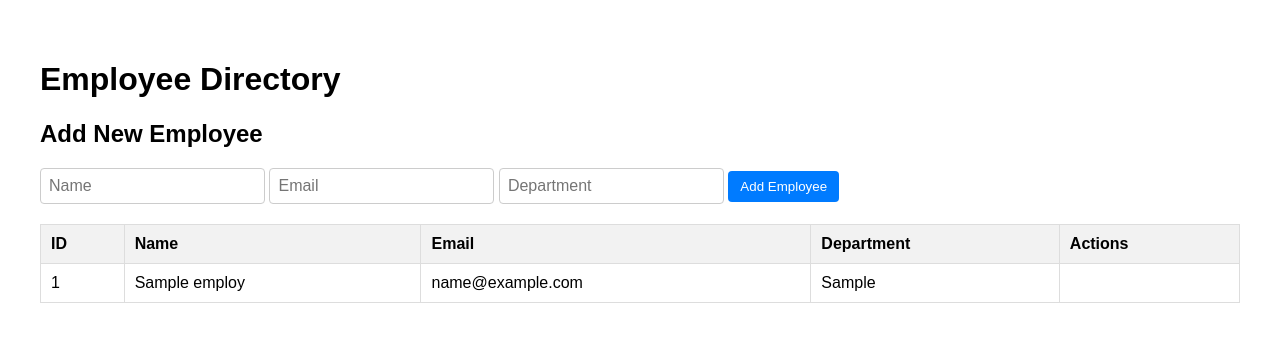
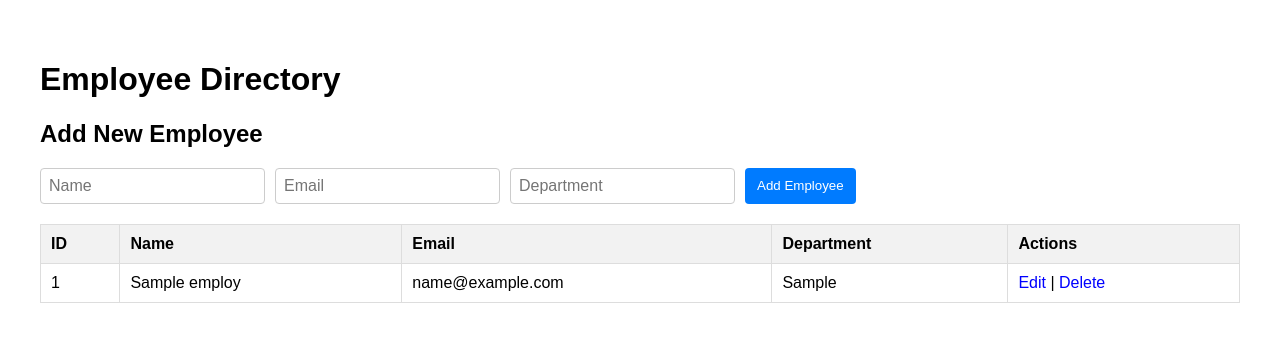
Before and after one commit to Shogo1811/employee_app, a Flask app: page / in a window 1280 px wide. Shown: the top 342 px of the page. Run offline with Flask 3, Linux system fonts and the light colour scheme; tables that the repository leaves empty hold one stand-in row (values such as "Sample post").

Commit message:
CRUD完成

```diff
--- a/app.py
+++ b/app.py
@@ -1,4 +1,4 @@
-from flask import Flask, render_template #, request, redirect, url_for
+from flask import Flask, render_template, request, redirect, url_for
 from flask_migrate import Migrate
 from models import db, Employ
 
@@ -12,7 +12,37 @@
 @app.route('/')
 def index():
     employees = Employ.query.all()
-    return render_template('employ_list.html', employees=employees)
+    return render_template('employee_list.html', employees=employees)
+
+@app.route('/add', methods=['GET', 'POST'])
+def add_employee():
+    if request.method == 'POST':
+        name = request.form['name']
+        email = request.form['email']
+        department = request.form['department']
+        new_employee = Employ(name=name, email=email, department=department)
+        db.session.add(new_employee)
+        db.session.commit()
+        return redirect(url_for('index'))
+    return render_template('employee_form.html', employee=None)
+
+@app.route('/edit/<int:id>', methods=['GET', 'POST'])
+def edit_employee(id):
+    employee = Employ.query.get_or_404(id)
+    if request.method == 'POST':
+        employee.name = request.form['name']
+        employee.email = request.form['email']
+        employee.department = request.form['department']
+        db.session.commit()
+        return redirect(url_for('index'))
+    return render_template('employee_form.html', employee=employee)
+
+@app.route('/delete/<int:id>', methods=['POST'])
+def delete_employee(id):
+    employee = Employ.query.get_or_404(id)
+    db.session.delete(employee)
+    db.session.commit()
+    return redirect(url_for('index'))
 
 if __name__ == "__main__":
     app.run(debug=True)
--- a/templates/employ_list.html
+++ b/templates/employee_list.html
@@ -53,7 +53,7 @@
 <body>
     <h1>Employee Directory</h1>
     <h2>Add New Employee</h2>
-    {#<form method="POST" action="{{ url_for('add_employee') }}">#}
+    <form method="POST" action="{{ url_for('add_employee') }}">
         <input type="text" name="name" placeholder="Name" required>
         <input type="text" name="email" placeholder="Email" required>
         <input type="text" name="department" placeholder="Department" required>
@@ -78,8 +78,12 @@
                 <td>{{ employee.email }}</td>
                 <td>{{ employee.department }}</td>
                 <td>
-                    {# <a href="{{ url_for('edit_employee', id=employee.id) }}">Edit</a> |#}
-                    {# <a href="{{ url_for('delete_employee', id=employee.id) }}">Delete</a>#}
+                    <a href="{{ url_for('edit_employee', id=employee.id) }}" style="text-decoration: none; color: blue;">Edit</a> |
+                    <form method="POST" action="{{ url_for('delete_employee', id=employee.id) }}" style="display: inline;">
+                        <button type="submit" style="background: none; border: none; color: blue; text-decoration: none; cursor: pointer; font-size: inherit; font-family: inherit; padding: 0;">
+                            Delete
+                        </button>
+                    </form>
                 </td>
             </tr>
             {% else %}
```
Also changed, not shown: templates/employee_form.html (renamed from templates/employ_form.html).
